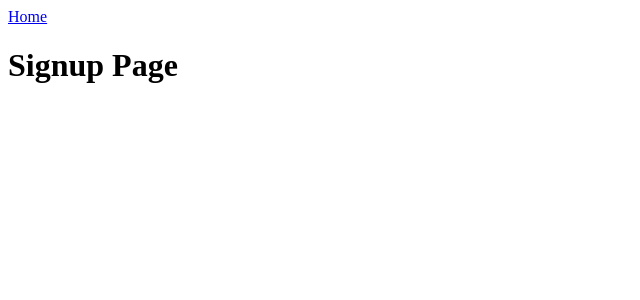
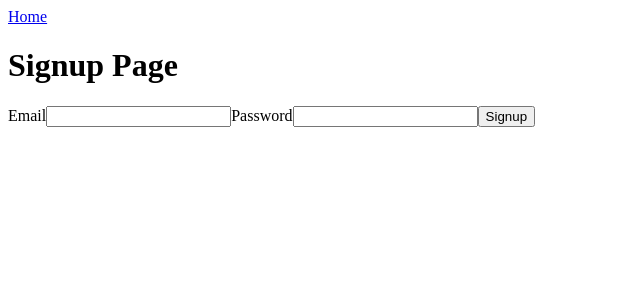
Before and after one commit to panoplied/mern-spa-jwt-auth, a React (Create React App) app in the folder client/: page /signup in a window 1280 px wide. Shown: the top 300 px of the page, without its empty margins (0-640 px from the left). Built offline with nearby package versions, Linux system fonts and the light colour scheme.

Commit message:
Scaffold signup/login forms

```diff
--- a/client/src/pages/Login.jsx
+++ b/client/src/pages/Login.jsx
@@ -1,10 +1,42 @@
+import { useState } from "react";
 import { Link } from "react-router-dom";
 
 const Login = () => {
+  const [email, setEmail] = useState("");
+  const [password, setPassword] = useState("");
+
+  const emailChangeHandler = (event) => {
+    setEmail(event.target.value);
+  };
+
+  const passwordChangeHandler = (event) => {
+    setPassword(event.target.value);
+  };
+
+  const submitHandler = async (event) => {
+    event.preventDefault();
+    // TODO implement actual login request
+    console.log("DEBUG | LOGIN | ", email, password);
+  };
+
   return (
     <>
       <Link to="/">Home</Link>
       <h1>Login Page</h1>
+      <form onSubmit={submitHandler}>
+        <label>Email</label>
+        <input
+          type="email"
+          onChange={emailChangeHandler}
+          value={email}
+        />
+        <label>Password</label>
+        <input
+          type="password"
+          onChange={passwordChangeHandler}
+          value={password}
+        />
+      </form>
     </>
   );
 };
--- a/client/src/pages/Signup.jsx
+++ b/client/src/pages/Signup.jsx
@@ -1,10 +1,43 @@
+import { useState } from "react";
 import { Link } from "react-router-dom";
 
 const Signup = () => {
+  const [email, setEmail] = useState("");
+  const [password, setPassword] = useState("");
+
+  const emailChangeHandler = (event) => {
+    setEmail(event.target.value);
+  };
+
+  const passwordChangeHandler = (event) => {
+    setPassword(event.target.value);
+  };
+
+  const submitHandler = async (event) => {
+    event.preventDefault();
+    // TODO implement actual signup request
+    console.log("DEBUG | SIGNUP | ", email, password);
+  };
+
   return (
     <>
       <Link to="/">Home</Link>
       <h1>Signup Page</h1>
+      <form onSubmit={submitHandler}>
+        <label>Email</label>
+        <input
+          type="email"
+          onChange={emailChangeHandler}
+          value={email}
+        />
+        <label>Password</label>
+        <input
+          type="password"
+          onChange={passwordChangeHandler}
+          value={password}
+        />
+        <button>Signup</button>
+      </form>
     </>
   );
 };
```
